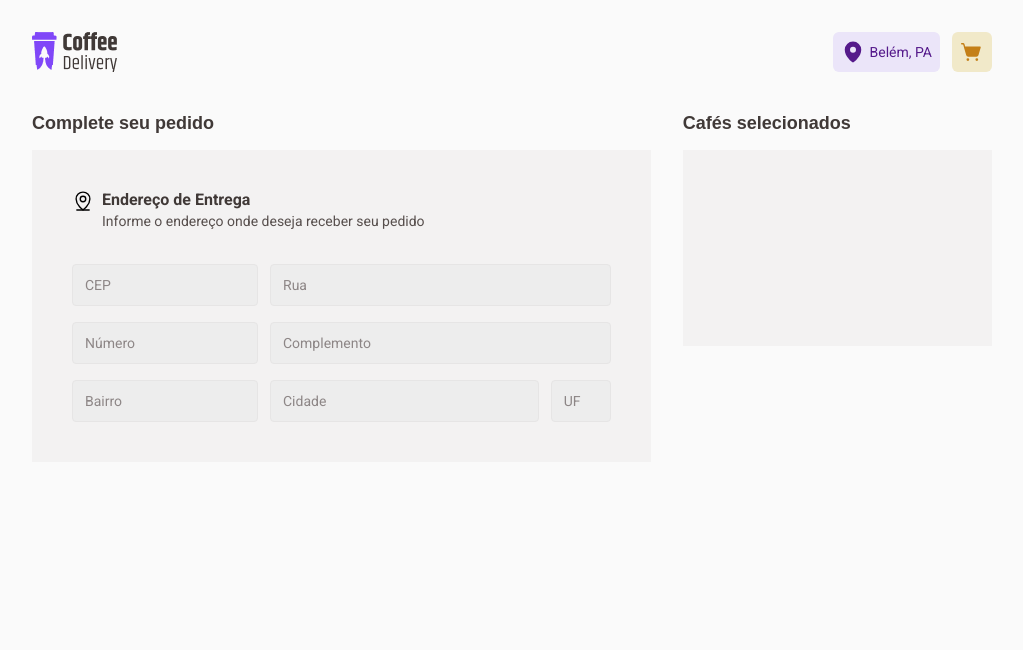
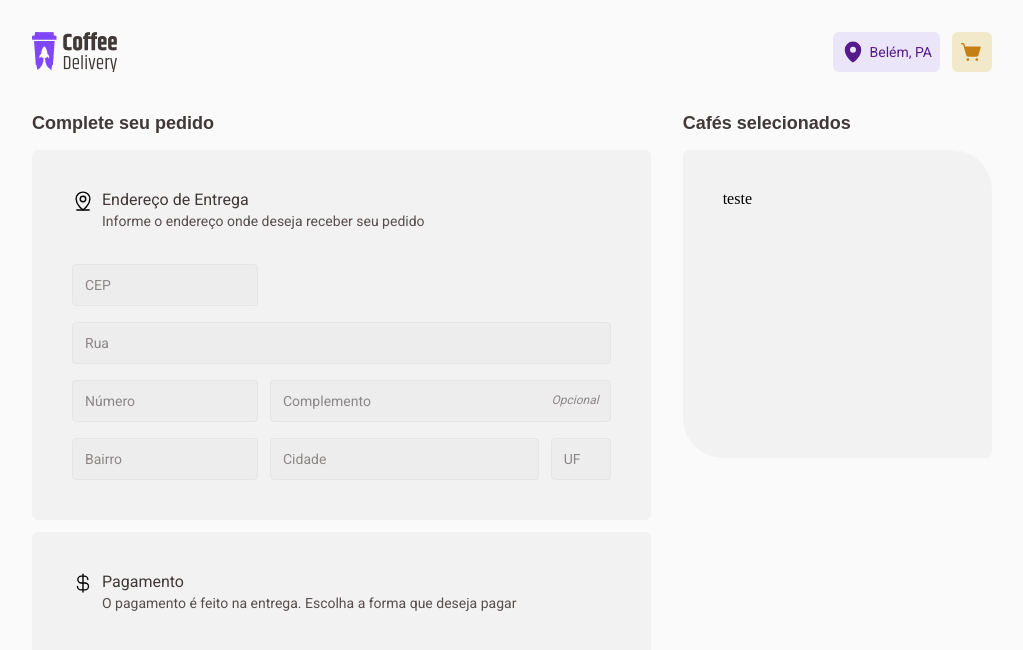
Before and after one commit to YanCardoso/coffee-y, a React (Vite) app: page /checkout in a window 1280 px wide. Shown: the top 650 px of the page, without its empty margins (128-1151 px from the left). Built offline with nearby package versions, Linux system fonts and the light colour scheme.

Commit message:
payment box

```diff
--- a/src/pages/Checkout/index.tsx
+++ b/src/pages/Checkout/index.tsx
@@ -1,7 +1,8 @@
-import { MapPinLine } from 'phosphor-react'
+import { CurrencyDollar, MapPinLine } from 'phosphor-react'
 import {
 	BoxCart,
 	BoxForm,
+	BoxPayment,
 	CheckoutCart,
 	CheckoutContainer,
 	CityInput,
@@ -12,9 +13,10 @@ import {
 	HeaderTextBox,
 	NeighborhoodInput,
 	NumberInput,
+	OptionalBox,
 	PostalCodeInput,
 	StateInput,
-	StreetInput
+	StreetInput,
 } from './styles'
 
 export function Checkout() {
@@ -35,16 +37,28 @@ export function Checkout() {
 							<PostalCodeInput placeholder='CEP' />
 							<StreetInput placeholder='Rua' />
 							<NumberInput placeholder='Número' />
-							<ComplementInput placeholder='Complemento' />
+							<OptionalBox>
+								<ComplementInput placeholder='Complemento' />
+								<span>Opcional</span>
+							</OptionalBox>
 							<NeighborhoodInput placeholder='Bairro' />
 							<CityInput placeholder='Cidade' />
 							<StateInput placeholder='UF' />
 						</FormBody>
 					</CompleteOrderForm>
+					<BoxPayment>
+					<FormHeader>
+							<CurrencyDollar size={22} />
+							<HeaderTextBox>
+								<h3>Pagamento</h3>
+								<span>O pagamento é feito na entrega. Escolha a forma que deseja pagar</span>
+							</HeaderTextBox>
+						</FormHeader>
+					</BoxPayment>
 				</BoxForm>
 				<BoxCart>
 					<h2>Cafés selecionados</h2>
-					<CheckoutCart></CheckoutCart>
+					<CheckoutCart>teste</CheckoutCart>
 				</BoxCart>
 			</CheckoutContainer>
 		</form>
--- a/src/pages/Checkout/styles.ts
+++ b/src/pages/Checkout/styles.ts
@@ -27,6 +27,17 @@ export const BoxForm = styled(BoxBase)`
 	flex: 1;
 	max-width: 40.625rem;
 `
+export const BoxPayment = styled(BoxBase)`
+	display: flex;
+	flex-direction: column;
+	flex: 1;
+	max-width: 40.625rem;
+	background: ${(props) => props.theme['base-card']};
+	padding: 2.5rem;
+	margin-top: 0.75rem;
+	border-radius: 6px;
+`
+
 export const BoxCart = styled(BoxBase)`
 	display: flex;
 	flex-direction: column;
@@ -41,6 +52,7 @@ export const CompleteOrderForm = styled.div`
 	flex: 1;
 	max-width: inherit;
 	padding: 2.5rem;
+	border-radius: 6px;
 `
 export const CheckoutCart = styled.div`
 	display: flex;
@@ -49,6 +61,7 @@ export const CheckoutCart = styled.div`
 	flex: 0.5;
 	max-width: inherit;
 	padding: 2.5rem;
+	border-radius: 6px 40px;
 `
 export const FormHeader = styled.div`
 	display: flex;
@@ -63,6 +76,7 @@ export const HeaderTextBox = styled.div`
 
 	& > h3 {
 		font-size: 1rem;
+		font-weight: normal;
 		color: ${(props) => props.theme['base-subtitle']};
 	}
 
@@ -101,11 +115,28 @@ export const PostalCodeInput = styled(BaseInput)`
 	max-width: 12.5rem;
 `
 export const StreetInput = styled(BaseInput)`
-	flex: 1;
+	flex-basis: 100%;
 `
 export const NumberInput = styled(BaseInput)`
 	max-width: 12.5rem;
 `
+export const OptionalBox = styled.div`
+	display: flex;
+	position: relative;
+	align-items: center;
+	flex: 1;
+
+	& > span {
+		position: absolute;
+		font-family: 'Roboto', sans-serif;
+		color: ${(props) => props.theme['base-label']};
+		right: 0.75rem;
+		font-size: 0.75rem;
+		line-height: 130%;
+		font-style: italic;
+	}
+`
+
 export const ComplementInput = styled(BaseInput)`
 	flex: 1;
 `
```
